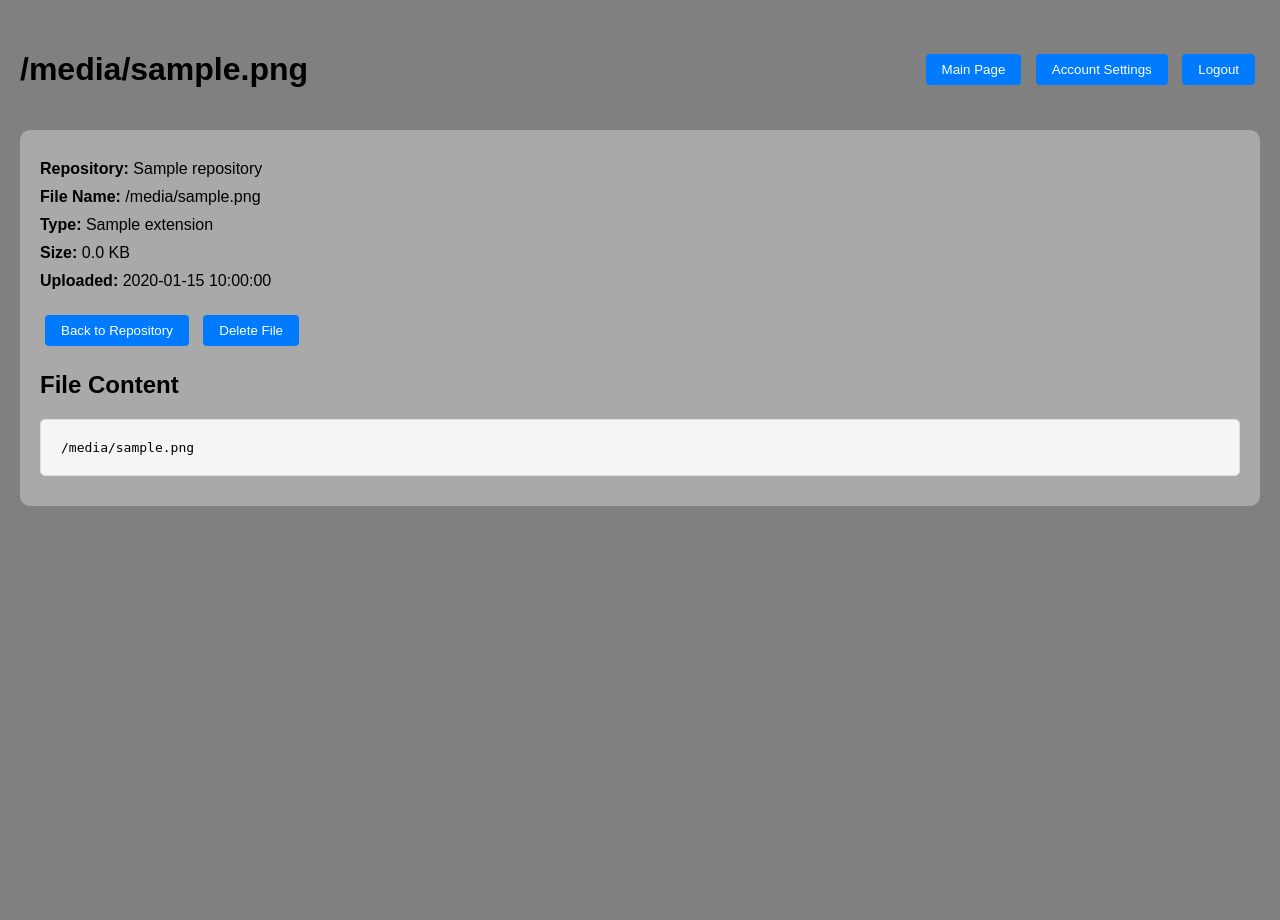
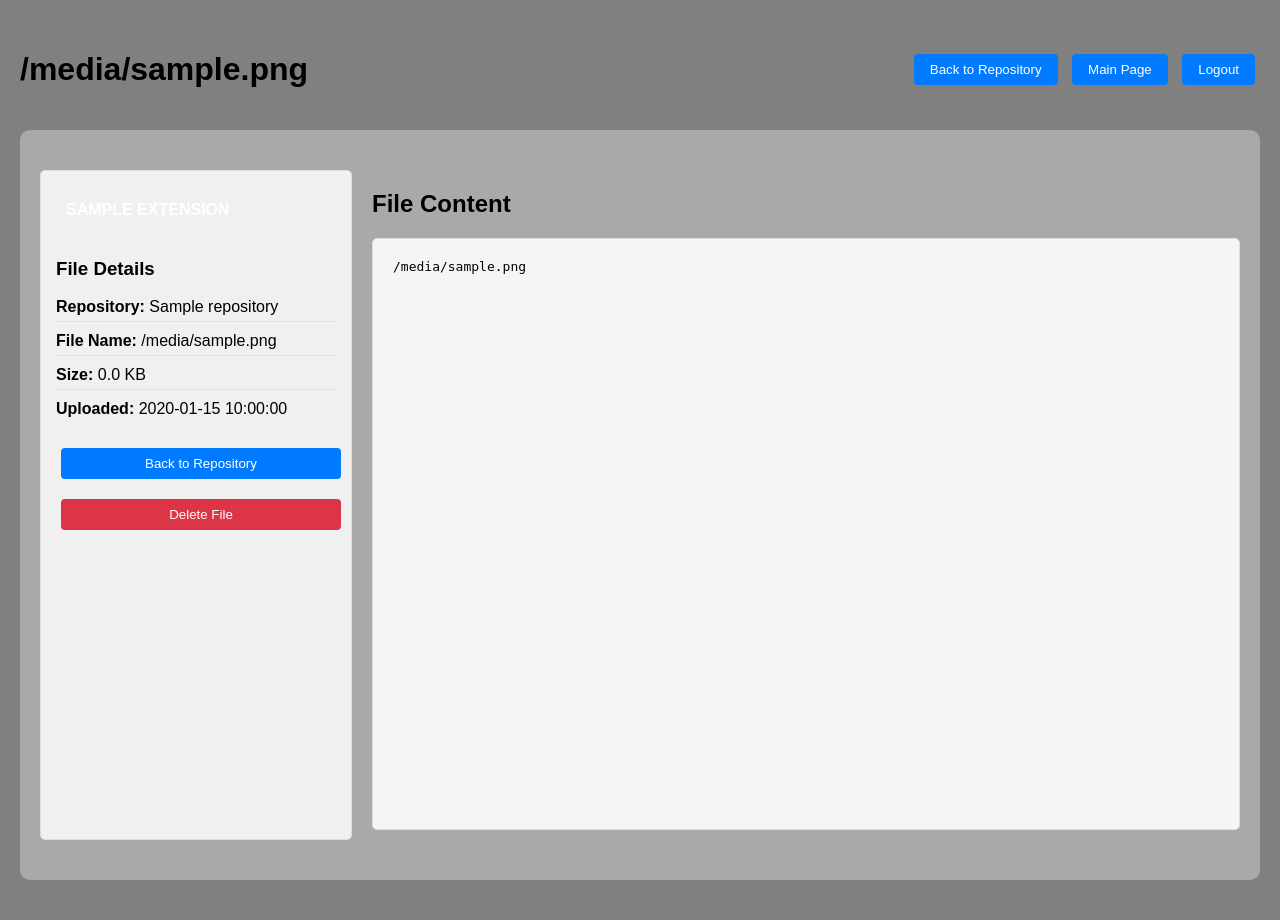
Before and after one commit to s1lenk/zaklucna, a Flask app: template templates/view_file.html in a window 1280 px wide. Before the commit the page ends 506 px from the top, so only its background shows below. Run offline with Flask 3, Linux system fonts and the light colour scheme; the template is opened without the code that fills it: most values are stand-ins (such as "Sample title", 1, 10 or a date in 2020).

Commit message:
this is nicer

```diff
--- a/templates/view_file.html
+++ b/templates/view_file.html
@@ -7,11 +7,21 @@
     <link rel="stylesheet" href="{{ url_for('static', filename='css/style.css') }}">
     <title>View file {{ file_info.original_filename }}</title>
     <style>
-                .file-header {
+        .file-container {
             display: flex;
-            justify-content: space-between;
-            align-items: center;
-            margin-bottom: 20px;
+            gap: 20px;
+        }
+
+        .file-sidebar {
+            flex: 0 0 280px;
+            background-color: #f0f0f0;
+            border-radius: 5px;
+            padding: 15px;
+            border: 1px solid #ddd;
+        }
+
+        .file-content-container {
+            flex: 1;
         }
 
         .file-details {
@@ -26,15 +36,50 @@
             white-space: pre-wrap;
             font-family: monospace;
             border: 1px solid #ddd;
+            height: calc(100vh - 250px);
+            min-height: 400px;
         }
 
         .file-info-item {
-            margin-bottom: 5px;
+            margin-bottom: 10px;
+            padding-bottom: 5px;
+            border-bottom: 1px solid #e0e0e0;
+        }
+
+        .file-info-item:last-child {
+            border-bottom: none;
         }
 
         .button-container {
             margin-top: 20px;
+            display: flex;
+            flex-direction: column;
+            gap: 10px;
         }
+
+        .button-container button {
+            width: 100%;
+        }
+
+        .file-type-badge {
+            display: inline-block;
+            padding: 5px 10px;
+            border-radius: 15px;
+            font-weight: bold;
+            color: white;
+            margin-bottom: 15px;
+            text-align: center;
+        }
+
+        .file-type-badge.py { background-color: #3572A5; }
+        .file-type-badge.html { background-color: #e34c26; }
+        .file-type-badge.css { background-color: #563d7c; }
+        .file-type-badge.js { background-color: #f1e05a; color: #333; }
+        .file-type-badge.txt { background-color: #888888; }
+        .file-type-badge.md { background-color: #083fa1; }
+        .file-type-badge.json { background-color: #40a9ff; }
+        .file-type-badge.xml { background-color: #ff6b6b; }
+        .file-type-badge.csv { background-color: #4caf50; }
     </style>
 </head>
 <body>
@@ -42,29 +87,39 @@
         <div class="header">
             <h1>{{ file_info.original_filename }}</h1>
             <div>
+                <button onclick="window.location.href='/view_repository/{{ repository.repository_name }}'">Back to Repository</button>
                 <button onclick="window.location.href='/mainPage'">Main Page</button>
-                <button onclick="window.location.href='/account_settings'">Account Settings</button>
                 <button onclick="window.location.href='/logout'">Logout</button>
             </div>
         </div>
     </header>
 
     <div class="container">
+        <div class="file-container">
+            <!-- Left sidebar with file details -->
+            <div class="file-sidebar">
+                <div class="file-type-badge {{ file_info.extension }}">{{ file_info.extension.upper() }}</div>
+
                 <div class="file-details">
+                    <h3>File Details</h3>
                     <div class="file-info-item"><strong>Repository:</strong> {{ repository.repository_name }}</div>
                     <div class="file-info-item"><strong>File Name:</strong> {{ file_info.original_filename }}</div>
-            <div class="file-info-item"><strong>Type:</strong> {{ file_info.extension }}</div>
                     <div class="file-info-item"><strong>Size:</strong> {{ (file_info.file_size / 1024)|round(2) }} KB</div>
                     <div class="file-info-item"><strong>Uploaded:</strong> {{ file_info.date_uploaded }}</div>
                 </div>
 
                 <div class="button-container">
                     <button onclick="window.location.href='/view_repository/{{ repository.repository_name }}'">Back to Repository</button>
-            <button onclick="deleteFile('{{ repository.repository_name }}', '{{ file_info.stored_filename }}', '{{ file_info.original_filename }}')">Delete File</button>
+                    <button class="delete-btn" onclick="deleteFile('{{ repository.repository_name }}', '{{ file_info.stored_filename }}', '{{ file_info.original_filename }}')">Delete File</button>
+                </div>
             </div>
 
+            <!-- Right content area with file content -->
+            <div class="file-content-container">
                 <h2>File Content</h2>
                 <div class="file-content">{{ file_content }}</div>
+            </div>
+        </div>
     </div>
 
     <script>
```
Lines whose indentation alone changed are shown as unchanged.
